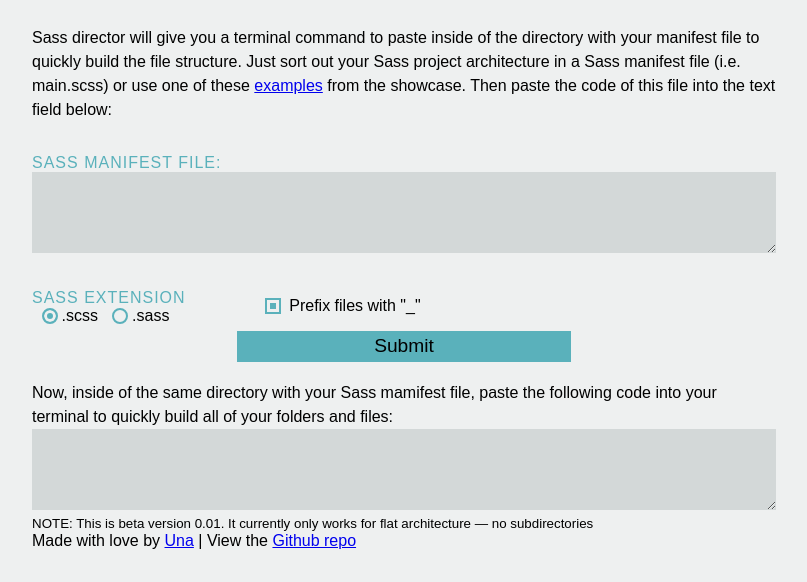
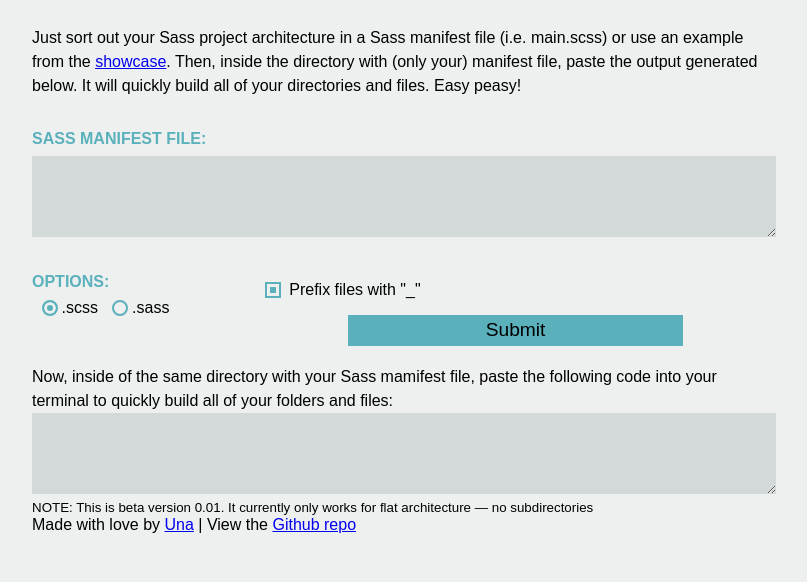
Before and after one commit to una/sass-director, a plain HTML site: page index.html in a window 1280 px wide. Shown: the part 226-808 px from the top of the page, without its empty margins (236-1043 px from the left). Drawn offline with Linux system fonts and the light colour scheme; a web font is replaced by a local one.

Commit message:
copy edits

```diff
--- a/index.html
+++ b/index.html
@@ -18,14 +18,14 @@
   <h2>For directing Sass directories.</h2>
 </header>
 
-<p>Sass director will give you a terminal command to paste inside of the directory with your manifest file to quickly build the file structure. Just sort out your Sass project architecture in a Sass manifest file (i.e. main.scss) or use one of these <a href="examples/index.html">examples</a> from the showcase. Then paste the code of this file into the text field below:</p>
+<p>Just sort out your Sass project architecture in a Sass manifest file (i.e. main.scss) or use an example from the <a href="examples/index.html">showcase</a>. Then, inside the directory with (only your) manifest file, paste the output generated below. It will quickly build all of your directories and files. Easy peasy!</p>
 
 <form action="javascript:doTheThing()">
   <label for="text-input">Sass Manifest file:</label>
   <textarea id="input-text" type="textfield" name="input-text"></textarea>
 
   <radiogroup>
-    <label for="extension">Sass extension</label>
+    <label for="extension">Options:</label>
     <input type="radio" name="extension" value=".scss" checked />.scss
     <input type="radio" name="extension" value=".sass" />.sass
   </radiogroup>
--- a/style.scss
+++ b/style.scss
@@ -115,10 +115,10 @@ header {
 label {
   color: $teal;
   text-transform: uppercase;
-  letter-spacing: 1px;
+  font-weight: 800;
   width: 100%;
   display: block;
-  margin-top: 2em;
+  margin: 2em 0 .5em;
 }
 
 input[type="radio"] {
```
Also changed, not shown: style.css, 1 other file.
